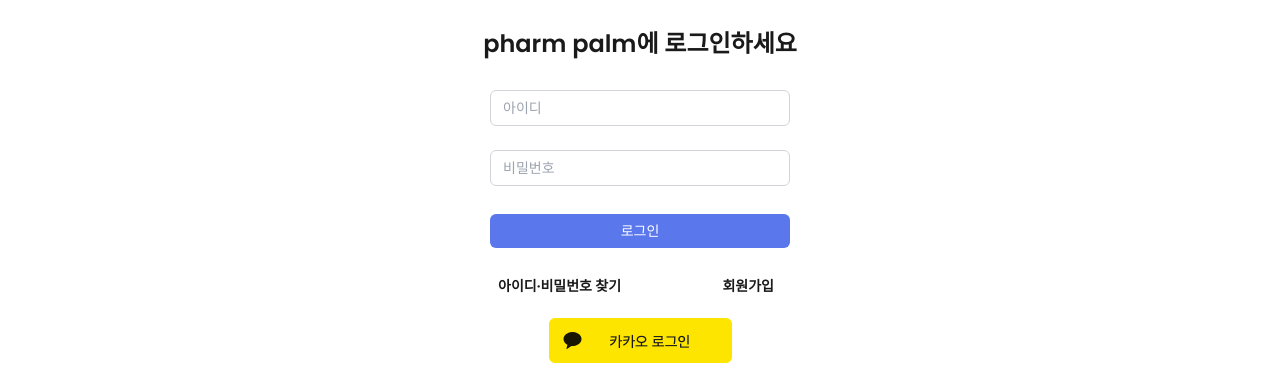
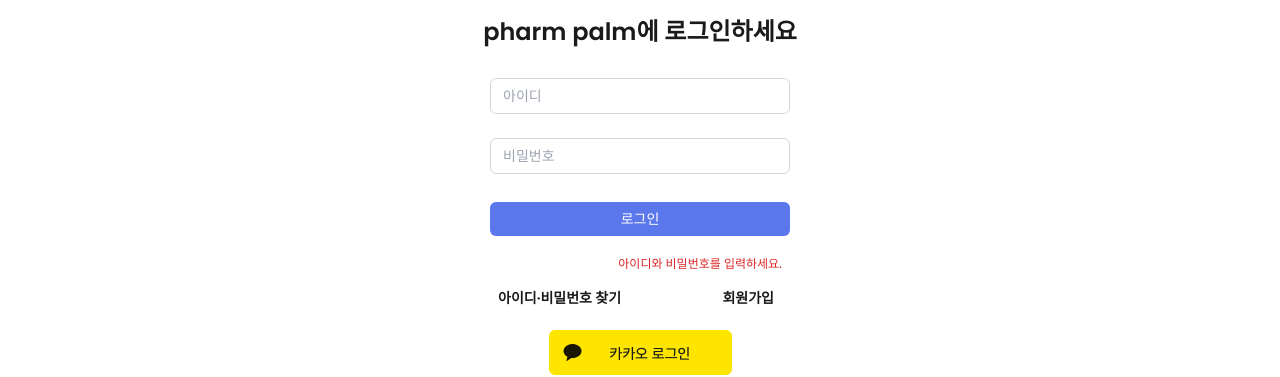
Before and after one commit to codestates-seb/seb42_main_009, a React (Create React App) app in the folder client/: page /login in a window 1280 px wide. Both pictures are taken after a click on the button "로그인". Shown: the part 166-543 px from the top of the page. Built offline with nearby package versions, Linux system fonts and the light colour scheme; no server answers.

Commit message:
refactor: 회원가입, 로그인 주소 수정 및 error message 추가

```diff
--- a/client/src/Pages/Login.js
+++ b/client/src/Pages/Login.js
@@ -15,7 +15,7 @@ const Login = () => {
   const navigate = useNavigate();
   const { loginInfo, setLoginInfo } = useLoginInfoStore(state => state);
   const { setIsLogin } = useIsLoginStore(state => state);
-  const [setErrorMessage] = useState('');
+  const [errorMessage, setErrorMessage] = useState('');
 
   // Input 정보 처리
   const handleInputValue = key => e => {
@@ -26,7 +26,7 @@ const Login = () => {
   const loginRequestHandler = () => {
     const { id, password } = loginInfo;
     if (!id || !password) {
-      console.log('아이디와 비밀번호를 입력하세요');
+      setErrorMessage('아이디와 비밀번호를 입력하세요.');
       return;
     }
 
@@ -54,13 +54,14 @@ const Login = () => {
         axios.defaults.headers.common.Authorization = `Bearer ${localStorage.getItem(
           'accessToken',
         )}`;
+        setErrorMessage('');
         navigate('/');
         window.location.reload();
       })
       .catch(err => {
         console.log(err);
+        setErrorMessage('로그인에 실패했습니다.');
         if (err.response.status === 401) {
-          setErrorMessage('로그인에 실패했습니다.');
           navigate('/404');
         }
       });
@@ -108,6 +109,11 @@ const Login = () => {
             로그인
           </HeaderBtn>
         </div>
+        {errorMessage ? (
+          <p className=" mb-4 font-medium text-xs text-red-600 text-right mr-2">
+            {errorMessage}
+          </p>
+        ) : null}
 
         <div className="flex flex-row justify-between my-4">
           <Link
--- a/client/src/Pages/SignUp.js
+++ b/client/src/Pages/SignUp.js
@@ -34,8 +34,7 @@ const SignUp = () => {
 
   // 유효성 검사 함수
   const isValidPassword = str => {
-    const regex = /^(?=.*[A-Za-z])(?=.*\d)[A-Za-z\d]{8,}$/;
-
+    const regex = /^(?=.*[A-Za-z])(?=.*\d)[A-Za-z\d$@$!%*#?&]{8,}$/;
     return regex.test(str);
   };
 
@@ -50,7 +49,7 @@ const SignUp = () => {
     }
     if (!isValidPassword(password)) {
       setErrorMessage(
-        '최소 8글자, 문자 1개, 숫자 1개가 들어간 비밀번호를 입력해주세요',
+        '최소 8자리, 숫자, 문자가 들어간 비밀번호를 입력해주세요',
       );
       return;
     }
--- a/client/src/components/Profile.js
+++ b/client/src/components/Profile.js
@@ -347,7 +347,6 @@ const Profile = () => {
                 <SmBtn>나이</SmBtn>
                 <p>
                   <select id="age" name="age" onClick={handleInputValue('age')}>
-
                     <option value="0-9" selected={changedInfo.age === '0-9'}>
                       10세 미만
                     </option>
```
Also changed, not shown: 1 other file (tests, documents, lock files or other folders).
